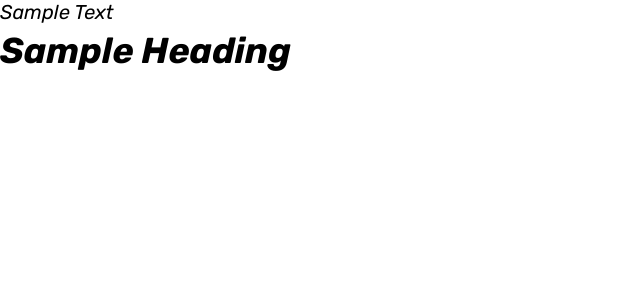
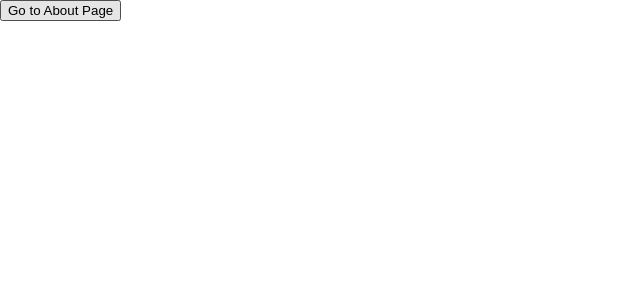
Before and after one commit to sakshet/ahora, a React app: page / in a window 1280 px wide. Shown: the top 300 px of the page, without its empty margins (0-640 px from the left). Built offline with nearby package versions, Linux system fonts and the light colour scheme.

Commit message:
Support routing

```diff
--- a/package.json
+++ b/package.json
@@ -37,6 +37,7 @@
   },
   "dependencies": {
     "react": "^18.3.1",
-    "react-dom": "^18.3.1"
+    "react-dom": "^18.3.1",
+    "react-router-dom": "^6.23.1"
   }
 }
--- /dev/null
+++ b/src/context/context.tsx
@@ -0,0 +1,115 @@
+import React, { createContext, ReactNode, useContext, useEffect, useReducer, useState } from 'react';
+
+// The context object itself
+const AppContext = createContext<{ state: AppState; dispatch: Dispatch } | undefined>(
+  undefined,
+);
+
+// Don't leak the context itself, provide a mechanism for accessing it
+export const useAppState = () => {
+  const state = useContext(AppContext);
+  if(!state) {
+    throw new Error('useAppState must be used within a Provider');
+  } else {
+    return state;
+  }
+};
+
+// Provider shorthand
+export const AppStateProvider = ({
+  children,
+}: {
+  children: ReactNode;
+}) => {
+  const [state, dispatch] = useReducer(appReducer, {
+    alertBanner: null,
+  });
+  return <AppContext.Provider value = {{ dispatch, state }}>{children}</AppContext.Provider>;
+};
+
+declare const statuses: readonly ["none", "information", "success", "warning", "error", "loading"];
+declare type Status = typeof statuses[number];
+type AlertStatus = Extract<Status, 'none' | 'information' | 'success' | 'warning' | 'error'>;
+
+type AlertBannerState = {
+  status: AlertStatus;
+  title: string;
+  message?: string;
+};
+
+export type AppState = {
+  alertBanner: AlertBannerState | null;
+};
+
+export type Dispatch = (action: AppAction) => void;
+export type ServerState = { };
+const ServerStateContext = createContext<ServerState | undefined>(undefined);
+
+// Don't leak the context itself, provide a mechanism for accessing it
+export const useServerState = () => {
+  const state = useContext(ServerStateContext);
+  if(!state) {
+    throw new Error('useServerState must be used within a Provider');
+  } else {
+    return state;
+  }
+};
+
+// Provider shorthand
+export const ServerStateProvider = ({ children }: { children: ReactNode; }) => {
+  const [data, setData] = useState<ServerState | undefined>();
+  const { dispatch, state } = useAppState();
+
+  useEffect(() => {
+    // API calls on load
+  }, []);
+
+  return (
+    <div>
+      <ServerStateContext.Provider value={data}>{children}</ServerStateContext.Provider>
+    </div>
+  );
+};
+
+type AlertBannerBase = {
+  payload: Omit<AlertBannerState, 'status'>;
+}
+
+// action types
+type APIErrorAction = {
+  type: 'API_ERROR';
+} & AlertBannerBase;
+
+type AlertClearAction = {
+  type: 'ALERT_CLEAR';
+};
+
+type APISuccessAction = {
+  type: 'API_SUCCESS';
+} & AlertBannerBase;
+
+// union of actions available to dispatch
+type AppAction =
+  | AlertClearAction
+  | APIErrorAction
+  | APISuccessAction;
+
+// reducer for the app
+export function appReducer(state: AppState, action: AppAction): AppState {
+  switch(action.type) {
+    case 'API_ERROR':
+      return {
+        ...state,
+        alertBanner: { ...action.payload, status: 'error' },
+      };
+    case 'API_SUCCESS':
+      return {
+        ...state,
+        alertBanner: { ...action.payload, status: 'success' },
+      };
+    case 'ALERT_CLEAR':
+      return { ...state, alertBanner: null };
+    default:
+      return state;
+  }
+}
--- /dev/null
+++ b/src/context/index.ts
@@ -0,0 +1 @@
+export * from './context';
--- a/src/views/app.tsx
+++ b/src/views/app.tsx
@@ -1,22 +1,42 @@
-import { createStyleSheet, useStyleSheet } from '@Core/styles';
-import { Heading, Text } from '@Core/text';
+import { AppStateProvider, ServerStateProvider } from '@Context/context';
 
 import React from 'react';
+import { BrowserRouter as Router, Routes, Route, useNavigate } from 'react-router-dom';
 
-const appStyleSheet = createStyleSheet('appStyles', {
-  container: {
-    display: 'flex',
-    flexDirection: 'column',
-    gap: '5px',
-    fontFamily: 'rubikItalic',
-  },
-});
 export const App = () => {
-  const classes = useStyleSheet(appStyleSheet, null);
   return (
-    <div className={classes.container}>
-      <Text typography="body03">Sample Text</Text>
-      <Heading typography="heading03">Sample Heading</Heading>
+    <>
+      <AppStateProvider>
+        <ServerStateProvider>
+          <AppContainer />
+        </ServerStateProvider>
+      </AppStateProvider>
+    </>
+  );
+};
+
+const AppContainer = () => {
+  return (
+    <Router>
+      <Routes>
+        <Route path="/" element={<Home />} />
+        <Route path="/about" element={<About />} />
+      </Routes>
+    </Router>
+  );
+};
+
+const Home = () => {
+  const navigate = useNavigate();
+  const handleClick = () => navigate('/about');
+
+  return (
+    <div>
+      <button onClick={handleClick}>Go to About Page</button>
     </div>
   );
-}
+};
+
+const About = () => {
+  return <div>About Page</div>;
+};
--- a/tsconfig.json
+++ b/tsconfig.json
@@ -2,8 +2,9 @@
   "compilerOptions": {
     "baseUrl": "./",
     "paths": {
-      "@Views/*": ["src/views/*"],
-      "@Core/*": ["src/core/*"]
+      "@Context/*": ["src/context/*"],
+      "@Core/*": ["src/core/*"],
+      "@Views/*": ["src/views/*"]
     },
     "esModuleInterop": true,
     "jsx": "react",
--- a/webpack.config.js
+++ b/webpack.config.js
@@ -14,6 +14,9 @@ module.exports = {
   output: {
     path: __dirname + '/dist/',
   },
+  devServer: {
+    historyApiFallback: true,
+  },
   performance: {
     hints: false,
     maxEntrypointSize: 512000,
@@ -22,6 +25,7 @@ module.exports = {
   resolve: {
     extensions: ['.ts', '.tsx', '.js'],
     alias: {
+      '@Context': path.resolve(__dirname, 'src/context/'),
       '@Core': path.resolve(__dirname, 'src/core/'),
       '@Views': path.resolve(__dirname, 'src/views/')
     }
```
Also changed, not shown: 6 other files (tests, documents, lock files or other folders).
